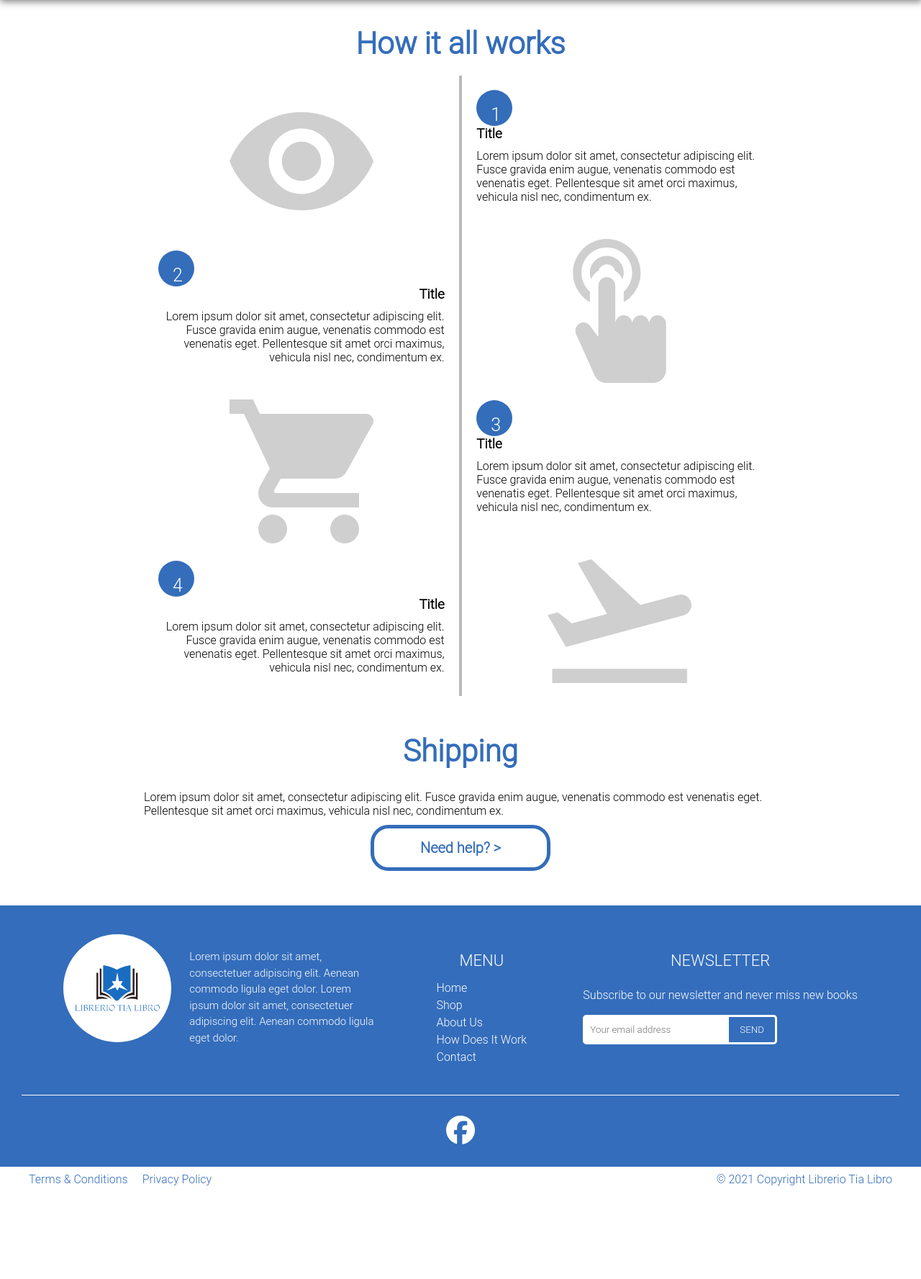
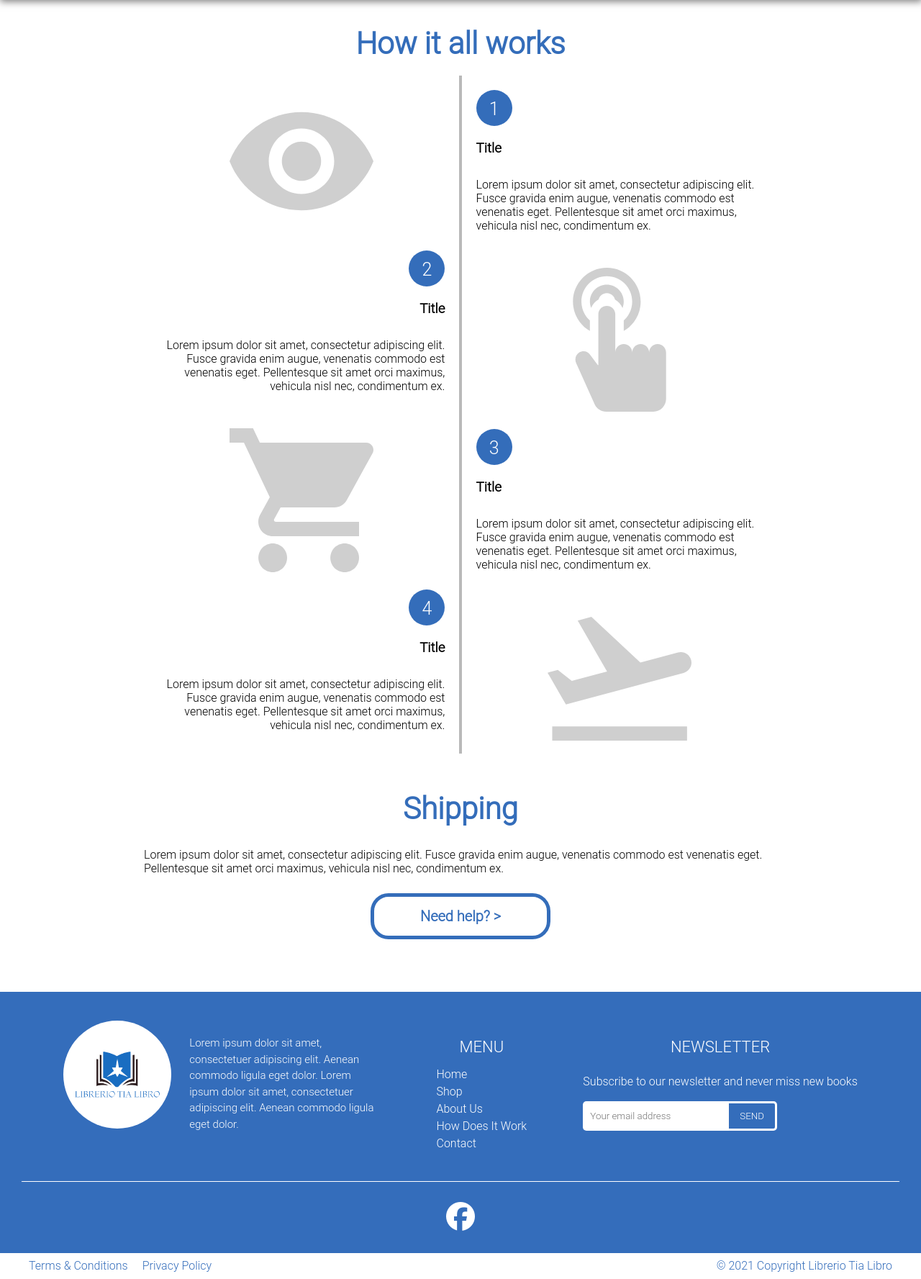
Before and after one commit to Team-A4-1/idoSite, a PHP site: page /info in a window 1280 px wide. Shown: the part 82-1859 px from the top of the page at 72% size. Before the commit the page ends 1729 px from the top, so only its background shows below. Run offline with PHP 8.4, Linux system fonts and the light colour scheme; some libraries are stand-ins or nearby versions.

Commit message:
info page klaar

```diff
--- a/public/css/info.css
+++ b/public/css/info.css
@@ -1,6 +1,7 @@
 p {
     margin: 10px 0;
 }
+
 
 
 .container {
@@ -26,22 +27,15 @@ h1, h2 {
 
 
 
-.scrollbar {
-    width: 15px;
-    background-color: #b9b9b9;
-    display: block;
-}
+
 
 .side1  .text-block {
     text-align: right;
 }
 
-.text-block {
-    padding: 20px;
-}
 
-.icon {
-    padding: 20px;
+.circle {
+    padding: 12px;
     background: #346DBA;
     display: block;
     color: #fff;
@@ -49,7 +43,24 @@ h1, h2 {
     height: 50px;
     width: 50px;
     font-size: 25px;
+    text-align: center;
 }
+
+
+.side1 .circle {
+    margin-left: auto;
+}
+
+.text-block {
+    padding: 20px;
+}
+
+
+.text-block__title {
+    padding: 20px 0;
+}
+
+
 
 figure {
     max-width: 200px;
@@ -59,17 +70,29 @@ figure {
 
 
 .button {
+    display: block;
     padding: 15px 30px;
     border: 5px solid #346DBA;
     color:#346DBA;
     font-weight: bold;
     background-color: transparent;
-    margin: 0 auto;
+    margin: 25px auto;
     font-size: 20px;
     max-width: 250px;
     border-radius: 25px;
     text-align: center;
+
 }
+
+
+
+
+.scrollbar {
+    width: 10px;
+    background-color: #b9b9b9;
+    display: block;
+}
+
 
 
 @media screen and (min-width: 1024px) {
--- a/public/views/info.php
+++ b/public/views/info.php
@@ -71,7 +71,7 @@ require_once('header-footer/header.php');
 
 
 <div class="text-block">
-    <span class="icon">2</span>
+    <div class="circle">2</div>
     <h3 class="text-block__title">Title</h3>
     <p>Lorem ipsum dolor sit amet, consectetur adipiscing elit.
         Fusce gravida enim augue, venenatis commodo est venenatis eget.
@@ -132,7 +132,7 @@ require_once('header-footer/header.php');
 
 
 <div class="text-block">
-    <span class="icon">4</span>
+    <div class="circle">4</div>
     <h3 class="text-block__title">Title</h3>
      <p>Lorem ipsum dolor sit amet, consectetur adipiscing elit.
         Fusce gravida enim augue, venenatis commodo est venenatis eget.
@@ -142,12 +142,14 @@ require_once('header-footer/header.php');
 
 </div>
 
-<span class="scrollbar"></span>
+<div class="scrollbar">
+
+</div>
 
 <div class="side2">
 
 <div class="text-block">
-<span class="icon">1</span>
+<div class="circle">1</div>
     <h3 class="text-block__title">Title</h3>
     <p>Lorem ipsum dolor sit amet, consectetur adipiscing elit.
         Fusce gravida enim augue, venenatis commodo est venenatis eget.
@@ -162,7 +164,7 @@ require_once('header-footer/header.php');
 
 
 <div class="text-block">
-    <span class="icon">3</span>
+    <div class="circle">3</div>
     <h3 class="text-block__title">Title</h3>
     <p>Lorem ipsum dolor sit amet, consectetur adipiscing elit.
         Fusce gravida enim augue, venenatis commodo est venenatis eget.
@@ -232,7 +234,7 @@ require_once('header-footer/header.php');
                        Fusce gravida enim augue, venenatis commodo est venenatis eget.
                        Pellentesque sit amet orci maximus, vehicula nisl nec, condimentum ex.</p>
 
-            <div class="button">Need help?  &#62; </div>
+            <a class="button" href="">Need help?  &#62; </a>
         <div>
     </section>
 </body>
```
